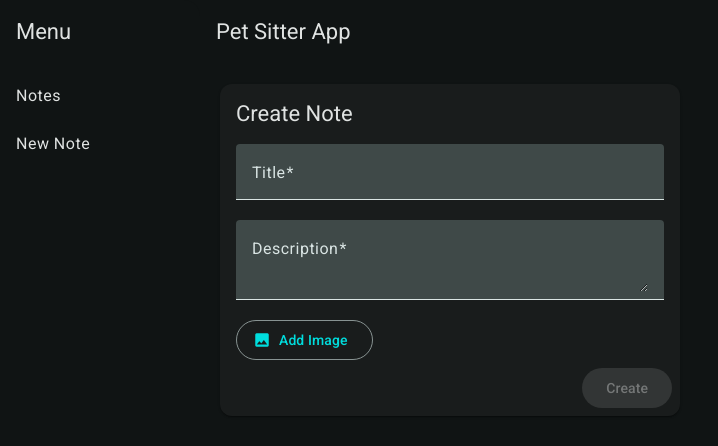
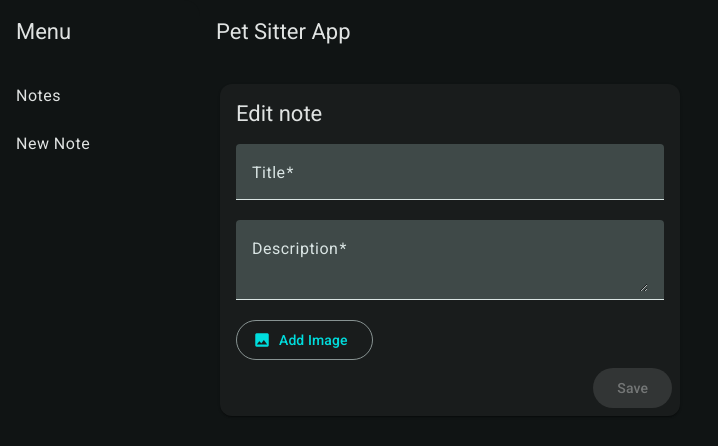
Before and after one commit to jdsanchez93/pet-sitter, an Angular app in the folder pet-sitter-client/: page /edit-note/1 in a window 1280 px wide. Shown: the top 446 px of the page, without its empty margins (0-718 px from the left). Built offline with nearby package versions, Linux system fonts and the light colour scheme; no server answers.

Commit message:
adjust naming in combined component

```diff
--- a/pet-sitter-client/src/app/note/add-edit-note/add-edit-note.component.html
+++ b/pet-sitter-client/src/app/note/add-edit-note/add-edit-note.component.html
@@ -6,7 +6,7 @@
 
     <mat-card class="form-card">
         <mat-card-header>
-            <mat-card-title>Create Note</mat-card-title>
+            <mat-card-title>{{this.title}}</mat-card-title>
         </mat-card-header>
 
         <mat-card-content>
@@ -25,7 +25,7 @@
 
         </mat-card-content>
         <mat-card-actions align="end">
-            <button mat-raised-button color="primary" type="submit" [disabled]="!noteForm.valid">Create</button>
+            <button mat-raised-button color="primary" type="submit" [disabled]="!noteForm.valid">Save</button>
         </mat-card-actions>
 
     </mat-card>
--- a/pet-sitter-client/src/app/note/add-edit-note/add-edit-note.component.ts
+++ b/pet-sitter-client/src/app/note/add-edit-note/add-edit-note.component.ts
@@ -27,6 +27,8 @@ export class AddEditNoteComponent implements OnInit{
 
   noteId?: number;
 
+  title!: string;
+
   @ViewChild(ImageUploadComponent) imageUploadComponent!: ImageUploadComponent;
 
   constructor(private noteService: NoteService, private fb: FormBuilder, private router: Router, private route: ActivatedRoute) { }
@@ -35,11 +37,14 @@ export class AddEditNoteComponent implements OnInit{
     this.noteId = this.route.snapshot.params['id'];
 
     if (this.noteId) {
+      this.title = 'Edit note';
       this.noteService.getNote(this.noteId)
         .pipe(
           tap(x => this.noteForm.patchValue({ ...x }))
         )
         .subscribe();
+    } else {
+      this.title = 'Add note';
     }
   }
 
```
